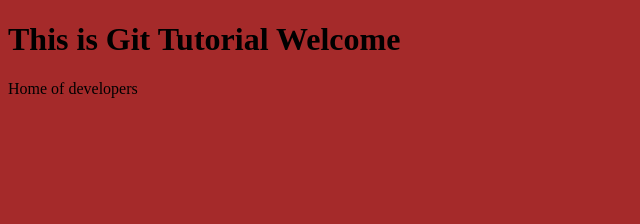
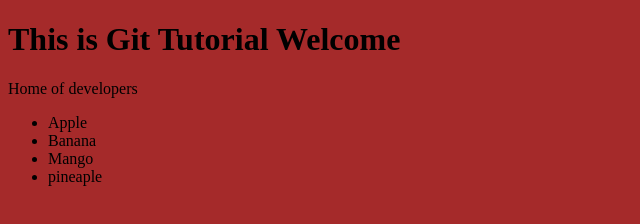
Before and after one commit to Jackmatt-droid/Jackmatt-droid.github.io, a plain HTML site: page index.html in a window 1280 px wide. Shown: the whole page, without its empty margins (0-640 px from the left). Drawn offline with Linux system fonts and the light colour scheme.

Commit message:
Added lists

```diff
--- a/index.html
+++ b/index.html
@@ -10,5 +10,13 @@
 <body onscroll="hello()">
     <h1>This is Git Tutorial Welcome</h1>
     <p>Home of developers</p>
+    <div>
+        <ul>
+            <li>Apple</li>
+            <li>Banana</li>
+            <li>Mango</li>
+            <li>pineaple</li>
+        </ul>
+    </div>
 </body>
 </html>
```
